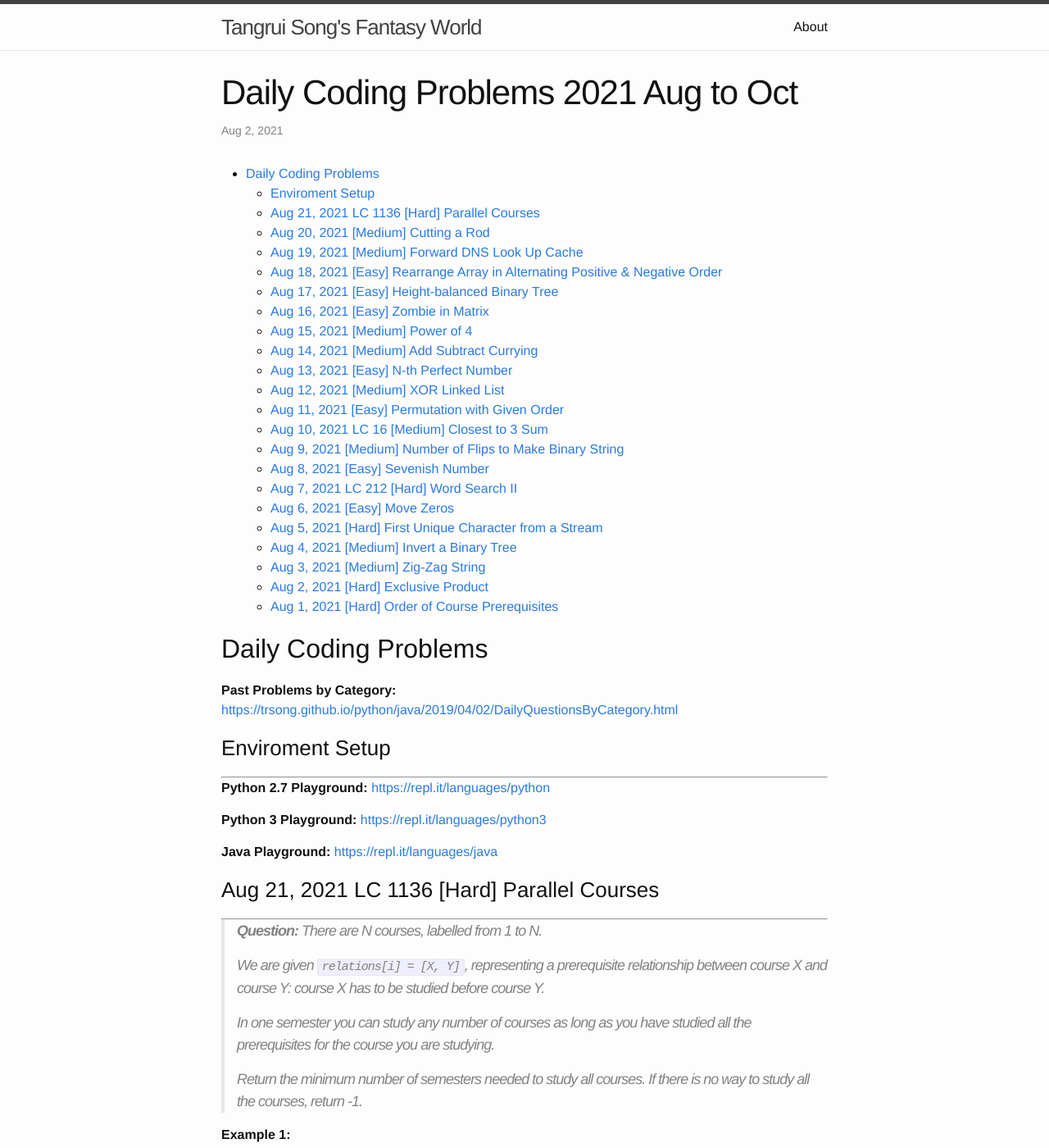
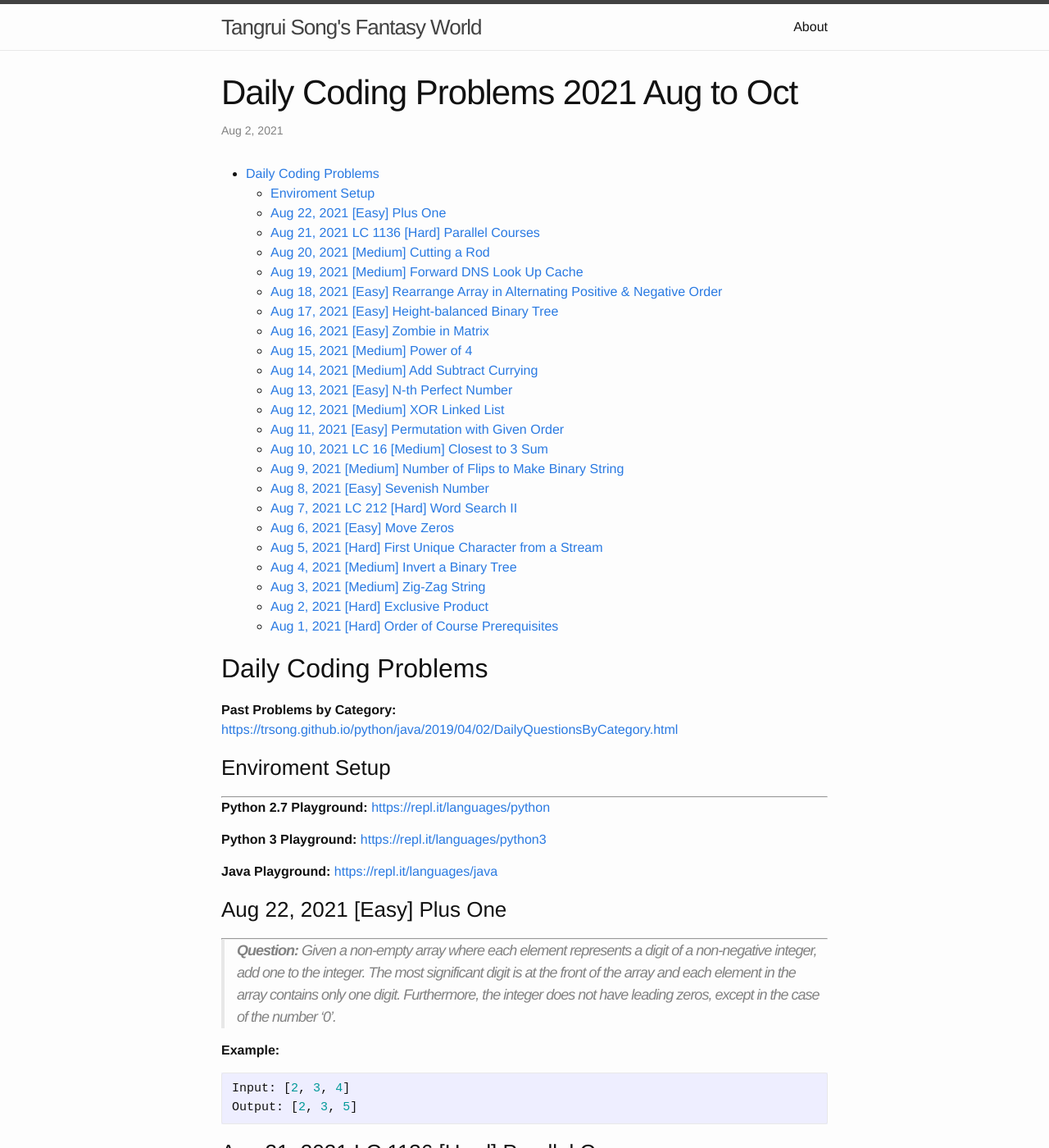
Before and after one commit to trsong/trsong.github.io, a Jekyll site: the page built from _posts/2021-08-01-DailyQuestionsAug.md, in a window 1280 px wide and 1400 px high. Shown: the whole window at 82% size. Built offline with Jekyll 4.4.1, drawn with Linux system fonts in a browser that asks for light colours; some of the changed text lies outside the part shown.

Commit message:
Add Aug 22 question.

````diff
--- a/_posts/2021-08-01-DailyQuestionsAug.md
+++ b/_posts/2021-08-01-DailyQuestionsAug.md
@@ -20,6 +20,16 @@ categories: Python/Java
 
 **Java Playground:** [https://repl.it/languages/java](https://repl.it/languages/java)
 
+
+### Aug 22, 2021 \[Easy\] Plus One
+---
+> **Question:** Given a non-empty array where each element represents a digit of a non-negative integer, add one to the integer. The most significant digit is at the front of the array and each element in the array contains only one digit. Furthermore, the integer does not have leading zeros, except in the case of the number '0'.
+
+**Example:**
+```py
+Input: [2, 3, 4]
+Output: [2, 3, 5]
+```
 
 ### Aug 21, 2021 LC 1136 \[Hard\] Parallel Courses
 ---
````
